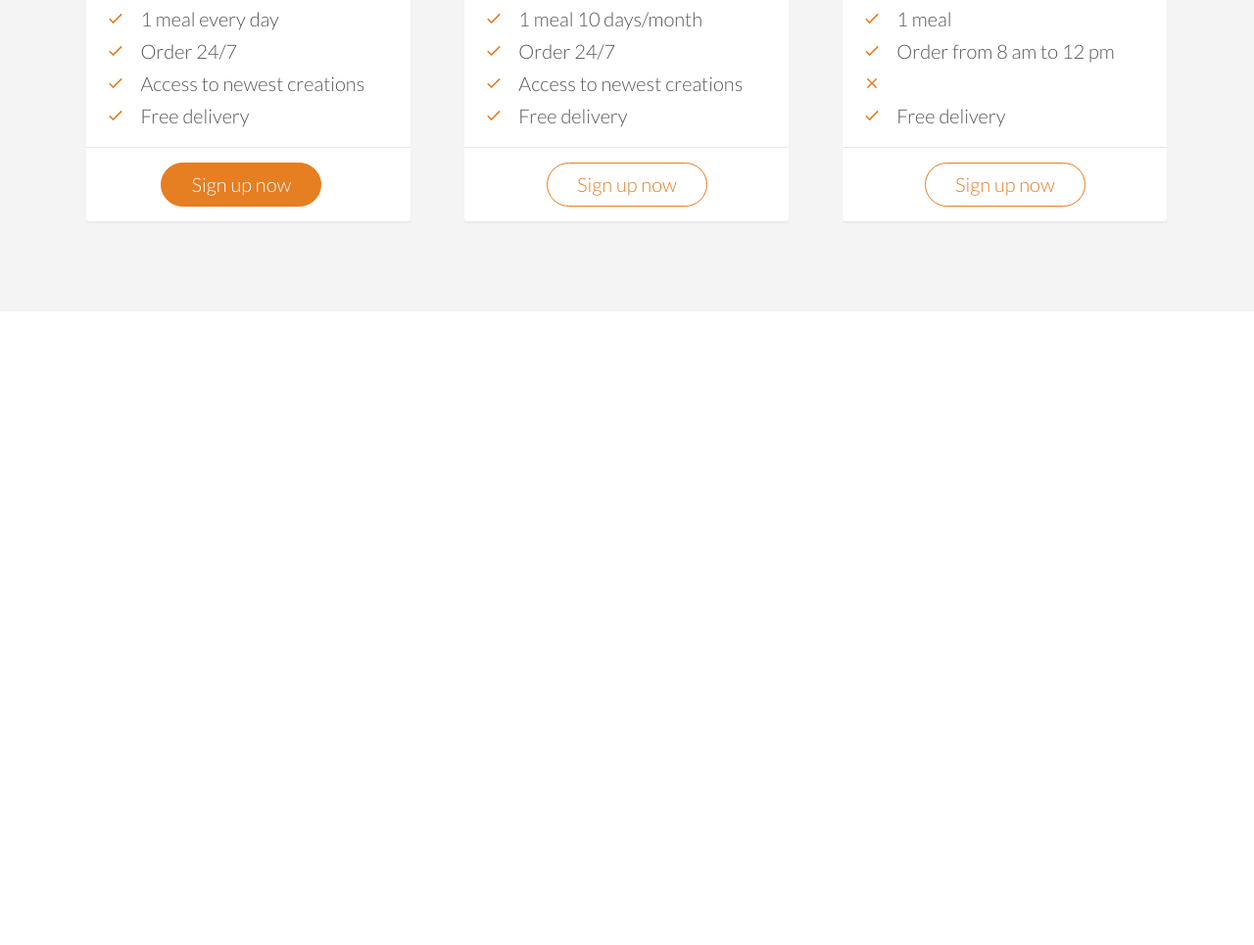
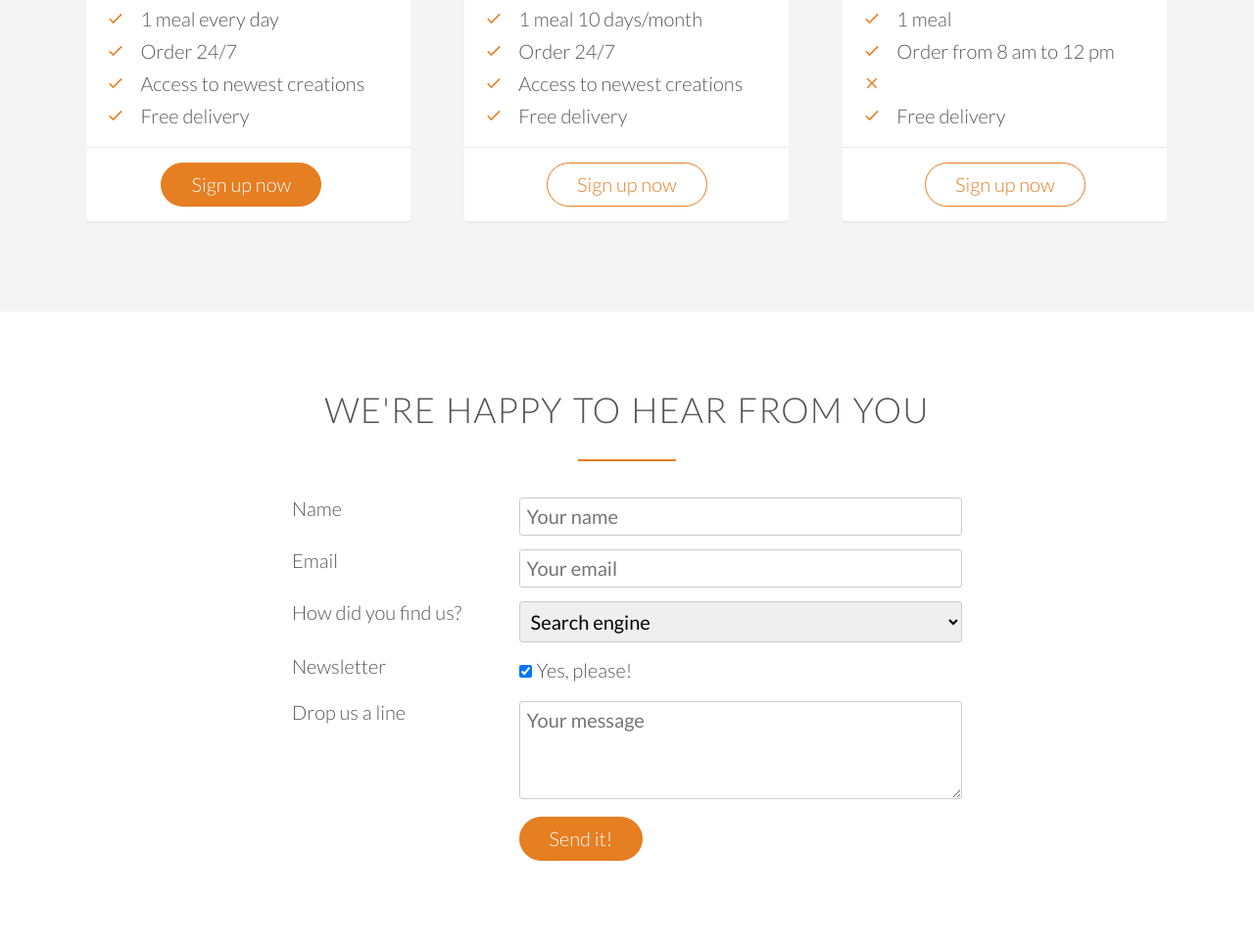
Before and after one commit to gabrielbussolo/omnifood, a plain HTML site: page index.html in a window 1280 px wide. Shown: the part 4294-5259 px from the top of the page at 98% size. Before the commit the page ends 4612 px from the top, so only its background shows below. Drawn offline with nearby package versions, Linux system fonts and the light colour scheme.

Commit message:
Contact form finished

```diff
--- a/assets/css/style.css
+++ b/assets/css/style.css
@@ -124,7 +124,8 @@ a:visited{
 /* BUTTONS */
 
 .btn:link,
-.btn:visited{
+.btn:visited,
+input[type=submit]{
   display: inline-block;
   padding: 10px 30px;
   font-weight: 300;
@@ -133,7 +134,8 @@ a:visited{
   transition: background-color 0.2s, color 0.2s, border 0.2s;
 }
 .btn-full:link,
-.btn-full:visited{
+.btn-full:visited,
+input[type=submit]{
   background-color: #e67e22;
   border: 1px solid #e67e22;
   color: #ffffff;
@@ -145,11 +147,15 @@ a:visited{
   color: #e67e22;
 }
 .btn:hover,
-.btn:active{
+.btn:active,
+input[type=submit]:hover,
+input[type=submit]:active{
   background-color: #cf6d17;
 }
 .btn-full:hover,
-.btn-full:active{
+.btn-full:active,
+input[type=submit]:hover,
+input[type=submit]:active{
   border: 1px solid #cf6d17;
 }
 .btn-ghost:hover,
@@ -380,3 +386,28 @@ cite img {
 .plan-box ul li{
   padding: 5px 0;
 }
+
+/* CONTACT FORM */
+
+.contact-form{
+  width: 60%;
+  margin: 0 auto;
+}
+input[type=text],
+input[type=email],
+select,
+textarea{
+  width: 100%;
+  padding: 7px;
+  border-radius: 3px;
+  border: 1px solid #CCCCCC;
+}
+textarea{
+  height: 100px;
+}
+input[type=checkbox]{
+  margin: 10px 5px 10px 0;
+}
+*:focus{
+  outline: none;
+}
--- a/index.html
+++ b/index.html
@@ -338,6 +338,68 @@
       </div>
     </div>
   </section>
+  <section class="section-form">
+    <div class="row">
+      <h2>We're happy to hear from you</h2>
+    </div>
+    <div class="row">
+      <form action="#" method="post" class="contact-form">
+        <div class="row">
+          <div class="col span-1-of-3">
+            <label for="">Name</label>
+          </div>
+          <div class="col span-2-of-3">
+            <input type="text" name="name" id="name" placeholder="Your name" required>
+          </div>
+        </div>
+        <div class="row">
+          <div class="col span-1-of-3">
+            <label for="">Email</label>
+          </div>
+          <div class="col span-2-of-3">
+            <input type="email" name="email" id="email" placeholder="Your email" required>
+          </div>
+        </div>
+        <div class="row">
+          <div class="col span-1-of-3">
+            <label for="">How did you find us?</label>
+          </div>
+          <div class="col span-2-of-3">
+            <select name="find-us" id="find-usu">
+              <option value="friends">Friends</option>
+              <option value="search" selected>Search engine</option>
+              <option value="ad">Advertisement</option>
+              <option value="other">Other</option>
+            </select>
+          </div>
+        </div>
+        <div class="row">
+          <div class="col span-1-of-3">
+            <label for="">Newsletter</label>
+          </div>
+          <div class="col span-2-of-3">
+            <input type="checkbox" name="news" id="news" checked>Yes, please!
+          </div>
+        </div>
+        <div class="row">
+          <div class="col span-1-of-3">
+            <label for="">Drop us a line</label>
+          </div>
+          <div class="col span-2-of-3">
+            <textarea name="message" id="message" cols="30" rows="10" placeholder="Your message"></textarea>
+          </div>
+        </div>
+        <div class="row">
+          <div class="col span-1-of-3">
+            <label for="">&nbsp;</label>
+          </div>
+          <div class="col span-2-of-3">
+            <input type="submit" value="Send it!">
+          </div>
+        </div>
+      </form>
+    </div>
+  </section>
   <script src="https://unpkg.com/ionicons@4.5.5/dist/ionicons.js"></script>
 </body>
 
```
